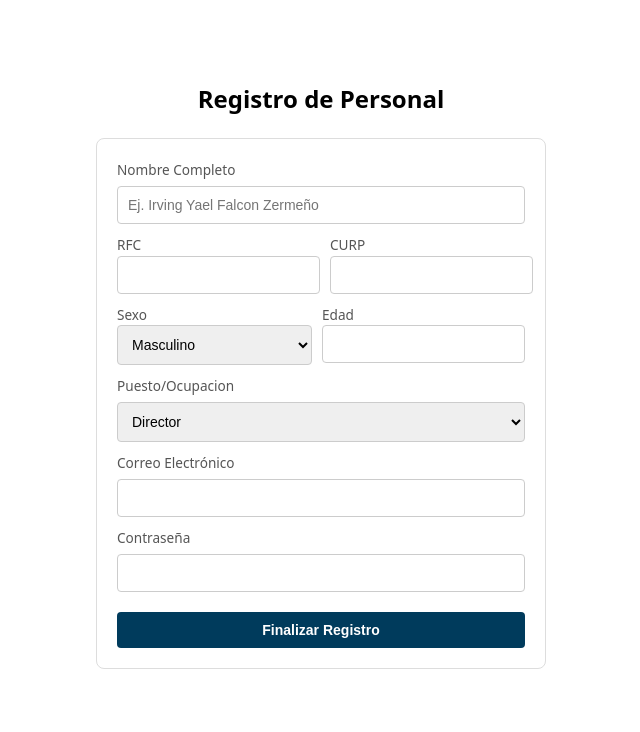
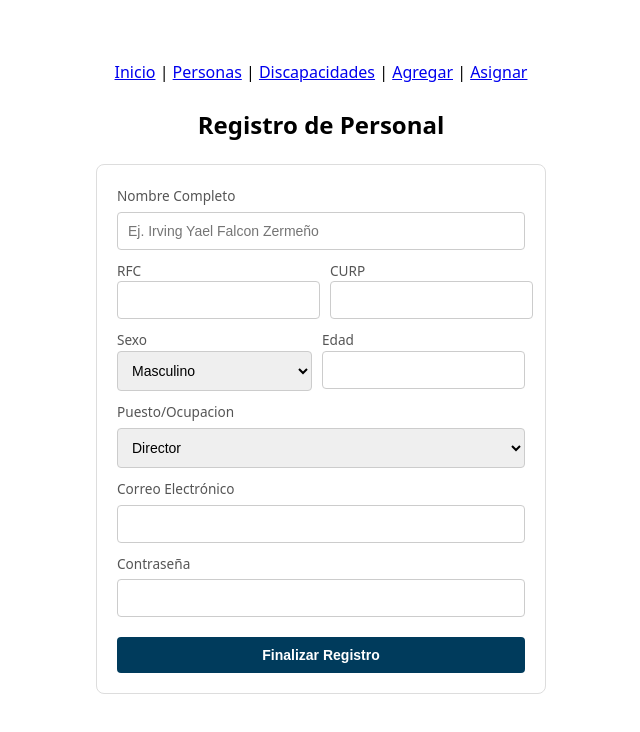
Before and after one commit to Fatyymaa/DataCore, a plain HTML site: page index.html in a window 1280 px wide. Shown: the whole page, without its empty margins (319-959 px from the left). Drawn offline with Linux system fonts and the light colour scheme.

Commit message:
Update index.html
nuevas pantallas

```diff
--- a/index.html
+++ b/index.html
@@ -15,6 +15,13 @@
     </style>
 </head>
 <body>
+    <nav style="margin-bottom:20px; text-align:center;">
+    <a href="/home">Inicio</a> |
+    <a href="/pantalla_personas">Personas</a> |
+    <a href="/pantalla_discapacidades">Discapacidades</a> |
+    <a href="/pantalla_agregar_persona">Agregar</a> |
+    <a href="/pantalla_asignar_discapacidad">Asignar</a>
+</nav>
 
     <h2 style="text-align: center;">Registro de Personal</h2>
 
```
